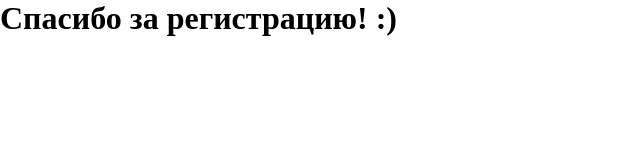
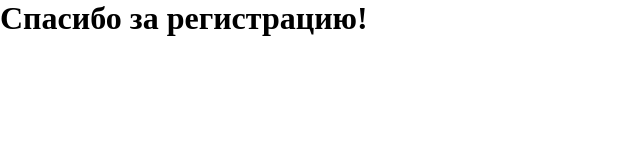
Before and after one commit to OlegGap/authorization_form, a website built with webpack: page build/congratulations.html in a window 1280 px wide. Shown: the full height of the page, 0-640 px from the left. Built offline with nearby package versions, Linux system fonts and the light colour scheme.

Commit message:
fix bugs

```diff
--- a/build/congratulations.html
+++ b/build/congratulations.html
@@ -8,6 +8,6 @@
     <title>Document</title>
 <link href="style.css?23b36ec09c1563a1f64c" rel="stylesheet"></head>
 <body>
-<h1 class="congratulations">Спасибо за регистрацию! :)</h1>
+<h1 class="congratulations">Спасибо за регистрацию!</h1>
 <script type="text/javascript" src="build.js?23b36ec09c1563a1f64c"></script></body>
 </html>
```
